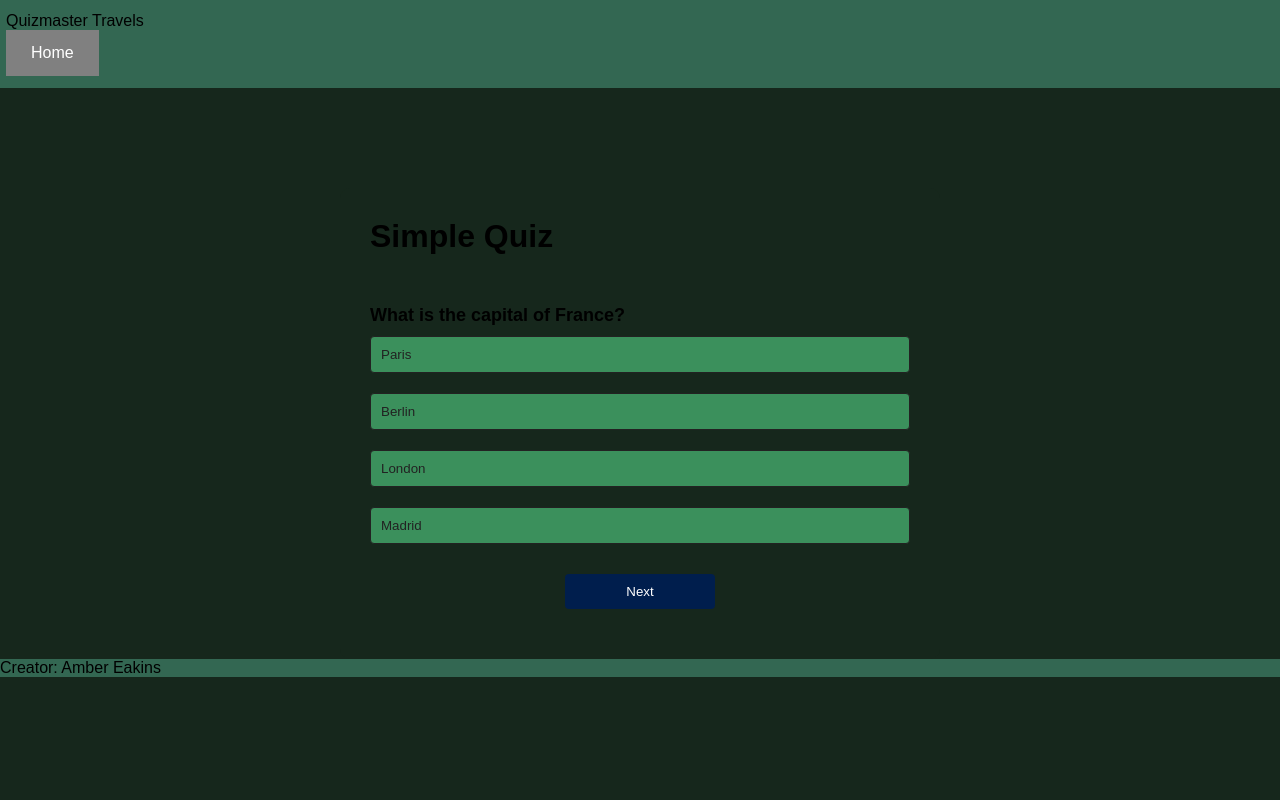
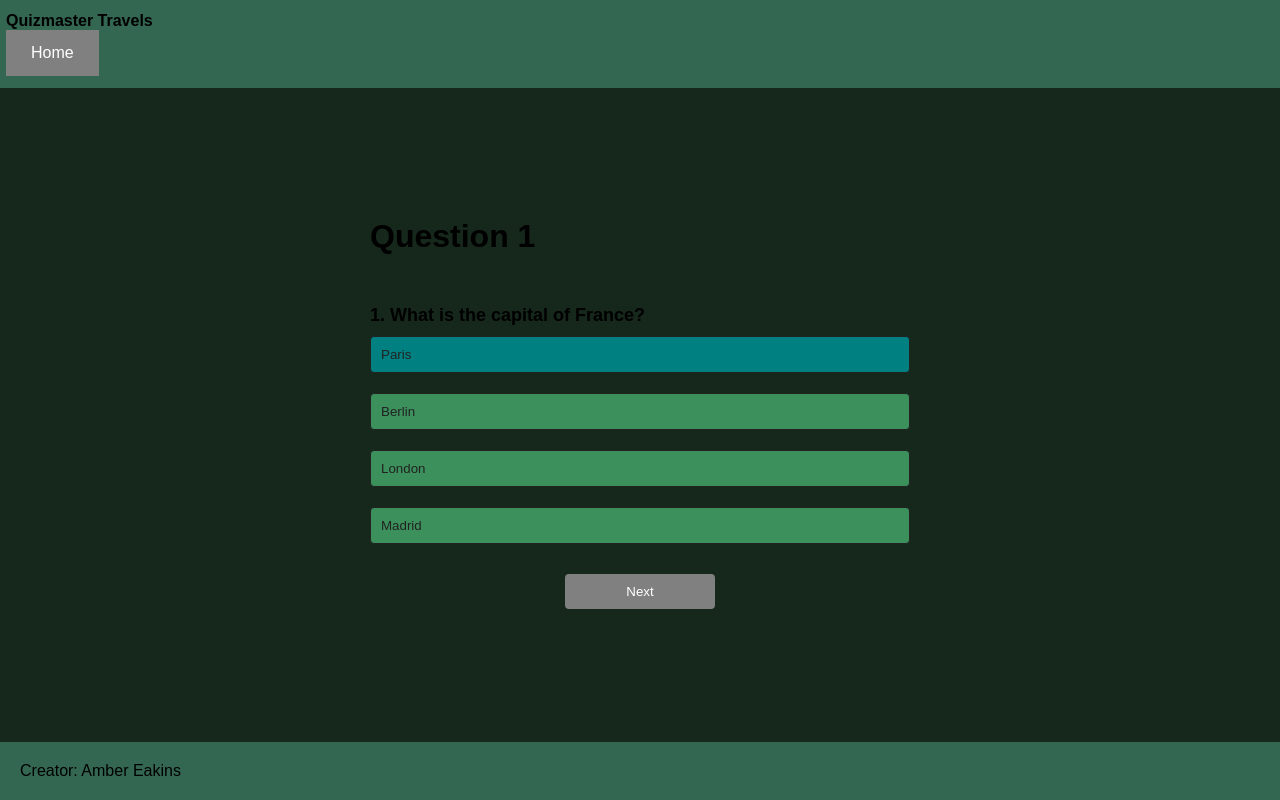
Before and after one commit to ambscara/quizmasters-travels, a plain HTML site: page assets/trivia.html in a window 1280 px wide. Both pictures are taken after a click on the button "Paris". Drawn offline with Linux system fonts and the light colour scheme.

Commit message:
completed JavaScript

```diff
--- a/assets/main.css
+++ b/assets/main.css
@@ -6,6 +6,9 @@ box-sizing: border-box;
 }
 body{
     background: #16271c;
+    display: flex;
+    flex-direction: column;
+    min-height: 100vh;
 }
 .app{
     background: #16271c;
@@ -41,15 +44,19 @@ body{
     margin: 10px 0;
     text-align: left;
     border-radius: 4px;
+    transition: 0.3s;
     cursor: pointer;
 }
-.btn:hover{
+.btn:hover:not([disabled]){
     background: #222;
     color: #fff;
 }
+.btn:diabled{
+    cursor: no-drop;
+}
 
 #next-btn{
-    background: #001e4d;
+    background: grey;
     color: #fff;
     font-weight: 500;
     width: 150px;
@@ -72,11 +79,35 @@ body{
     text-align: right;
     color: black;
     text-align: right;
+    margin-left: auto;
+
+}
+.navbar {
+  display: flex;
+  justify-content: space-between;
 }
 
-footer {
-    background-color: #336752;
+.navbar-nav {
+  display: flex;
+  list-style: none;
+  margin: 0;
+  padding: 0;
 }
+
+.navbar {
+    display: flex;
+    justify-content: space-between;
+  }
+
+  .navbar-brand {
+  font-weight: bold;
+  justify-content: center;
+  }
+
+  .navbar-nav {
+    display: flex;
+  }
+
 a:link, a:visited {
     background-color: grey;
     color: white;
@@ -89,3 +120,17 @@ a:link, a:visited {
   a:hover, a:active {
     background-color: rgb(86, 154, 86);
   }
+  footer {
+    background-color: #336752;
+    padding: 20px;
+    color: black;
+    margin-top: auto;
+    align-content: center;
+
+}
+.correct{
+    background: teal;
+}
+.incorrect{
+    background: red;
+}
--- a/assets/script.js
+++ b/assets/script.js
@@ -1,14 +1,181 @@
 const questions = [
     {
         question: "What is the capital of France?",
-        options: ["Paris", "Berlin", "London", "Madrid"],
-        answer: "Paris"
+        answers: [
+            {text: "Paris", correct: true},
+            {text: "Berlin", correct: false},
+            {text: "London", correct: false},
+            {text: "Madrid", correct: false},
+        ]
     },
     {
         question: "In what year did the great fire of London take place?",
-        options: ["1962", "1956", "1977", "1966"],
-        answer: "1966"
+        answers: [
+            {text: "1962", correct: false},
+            {text: "1956", correct: false},
+            {text: "1977", correct: false},
+            {text: "1966", correct: true},
+        ]
     },
-]
+    {
+        question: "Milan is a city in which European country?",
+        answers: [
+            {text: "Germany", correct: false},
+            {text: "Switzerland", correct: false},
+            {text: "Italy", correct: true},
+            {text: "Poland", correct: false},
+        ]
+    },
+    {
+        question: "Which Greek city held the ancient Olympics?",
+        answers: [
+            {text: "Athens", correct: false},
+            {text: "Sparti", correct: false},
+            {text: "Olympia", correct: true},
+            {text: "Chania", correct: false},
+        ]
+    },
+
+    {
+        question: "In what city was the Titanic built?",
+        answers: [
+            {text: "Lisbon", correct: false},
+            {text: "Belfast", correct: true},
+            {text: "Berlin", correct: false},
+            {text: "Moscow", correct: false},
+        ]
+    },
+
+    {
+        question: "What are people from Denamark known as?",
+        answers: [
+            {text: "Danish", correct: true},
+            {text: "Pastries", correct: false},
+            {text: "Denmans", correct: false},
+            {text: "Dents", correct: false},
+        ]
+    },
+    {
+        question: "What is Europe's busiest airport?",
+        answers: [
+            {text: "Heathrow", correct: true},
+            {text: "Frankfurt", correct: false},
+            {text: "Munich", correct: false},
+            {text: "Paris", correct: false},
+        ]
+    },
+
+    {
+        question: "Which of these countries is in Scandinavia?",
+        answers: [
+            {text: "Luxembourg", correct: false},
+            {text: "Sweden", correct: true},
+            {text: "Portugal", correct: false},
+            {text: "Vanuatu", correct: false},
+        ]
+    },
+
+    {
+        question: "In which European city would you find Sorbonne?",
+        answers: [
+            {text: "Paris", correct: true},
+            {text: "Stockholm", correct: false},
+            {text: "Coppenhagen", correct: false},
+            {text: "Cologne", correct: false},
+        ]
+    },
+
+    {
+        question: "Which of these countries is NOT in Europe?",
+        answers: [
+            {text: "Netherlands", correct: false},
+            {text: "Greenland", correct: true},
+            {text: "Poland", correct: false},
+            {text: "Austria", correct: false},
+        ]
+    }
+    // Other questions
+];
+
 const questionElement = document.getElementById("question");
-const answerButton = document.getElementById("answer-buttons");
+const answerButtons = document.getElementById("answer-buttons");
+const nextButton = document.getElementById("next-btn");
+
+let currentQuestionIndex = 0;
+let score = 0;
+
+function startQuiz(){
+    currentQuestionIndex = 0;
+    score = 0;
+    nextButton.innerHTML = "Next";
+    showQuestion();
+}
+
+function showQuestion(){
+    resetState();
+    let currentQuestion = questions[currentQuestionIndex];
+    let questionNo = currentQuestionIndex + 1;
+    questionElement.innerHTML = questionNo + ". " + currentQuestion.question;
+
+    currentQuestion.answers.forEach(answer => {
+        const button = document.createElement("button");
+        button.innerHTML = answer.text;
+        button.classList.add("btn");
+        answerButtons.appendChild(button);
+        if(answer.correct){
+            button.dataset.correct = answer.correct;
+        }
+        button.addEventListener("click", selectAnswer);
+    });
+}
+
+function resetState(){
+    nextButton.style.display = "none";
+    while(answerButtons.firstChild){
+        answerButtons.removeChild(answerButtons.firstChild);
+    }
+}
+
+function selectAnswer(e){
+    const selectedBtn = e.target;
+    const isCorrect = selectedBtn.dataset.correct === "true";
+    if(isCorrect){
+        selectedBtn.classList.add("correct");
+        score++;
+    }else{
+        selectedBtn.classList.add("incorrect");
+    }
+    Array.from(answerButtons.children).forEach(button => {
+        if(button.dataset.correct === "true"){
+            button.classList.add("correct");
+        }
+        button.disabled = true;
+    });
+    nextButton.style.display = "block";
+}
+
+function showScore(){
+    resetState();
+    questionElement.innerHTML = `You scored ${score} out of ${questions.length}!`;
+    nextButton.innerHTML = "Play Again";
+    nextButton.style.display = "block";
+}
+
+function handleNextButton(){
+    currentQuestionIndex++;
+    if(currentQuestionIndex < questions.length ){
+        showQuestion();
+    }else{
+        showScore();
+    }
+}
+
+nextButton.addEventListener("click", ()=>{
+    if(currentQuestionIndex < questions.length){
+        handleNextButton();
+    }else{
+        startQuiz();
+    }
+});
+
+startQuiz();
--- a/assets/trivia.html
+++ b/assets/trivia.html
@@ -13,14 +13,13 @@
       <a class="navbar-brand">Quizmaster Travels</a>
       <ul class="navbar-nav">
         <li class="nav-item">
-          <!-- // will add url once homepage is created -->
           <a class="nav-link" href="./index.html">Home</a>
         </li>
       </ul>
     </div>
   </nav>
   <div class="app">
-    <h1>Simple Quiz</h1>
+    <h1>Question 1</h1>
     <div class="quiz">
       <h2 id="question">What is the capital of France?</h2>
       <div id="answer-buttons">
```
Also changed, not shown: assets/index.html (+5 -4 lines).
